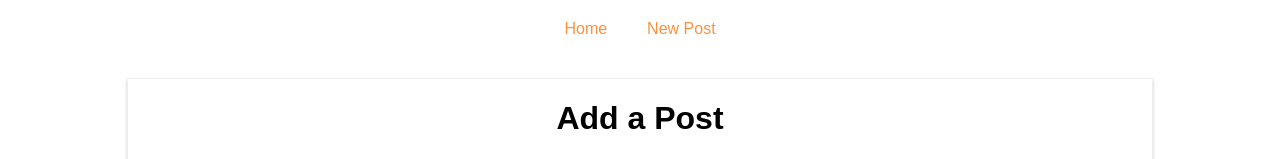
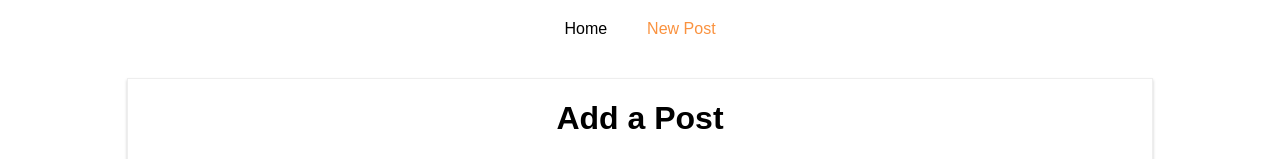
Before and after one commit to WillyLu326/React-Application, a React (Create React App) app: page /new-post in a window 1280 px wide. Shown: the top 159 px of the page. Built offline with nearby package versions, Linux system fonts and the light colour scheme.

Commit message:
add exact into NavLink

```diff
--- a/src/containers/Blog/Blog.js
+++ b/src/containers/Blog/Blog.js
@@ -12,14 +12,14 @@ class Blog extends Component {
 				<header>
 					<nav>
 						<ul>
-							<li><NavLink to="/"> Home </NavLink></li>
+							<li><NavLink to="/" exact> Home </NavLink></li>
 							<li><NavLink to={
 								{
 									pathname: '/new-post',
 									hase: '#coming',
 									search: '?query=value'
 								}
-							}>New Post</NavLink></li>
+							} exact>New Post</NavLink></li>
 						</ul>
 					</nav>
 				</header>
```
